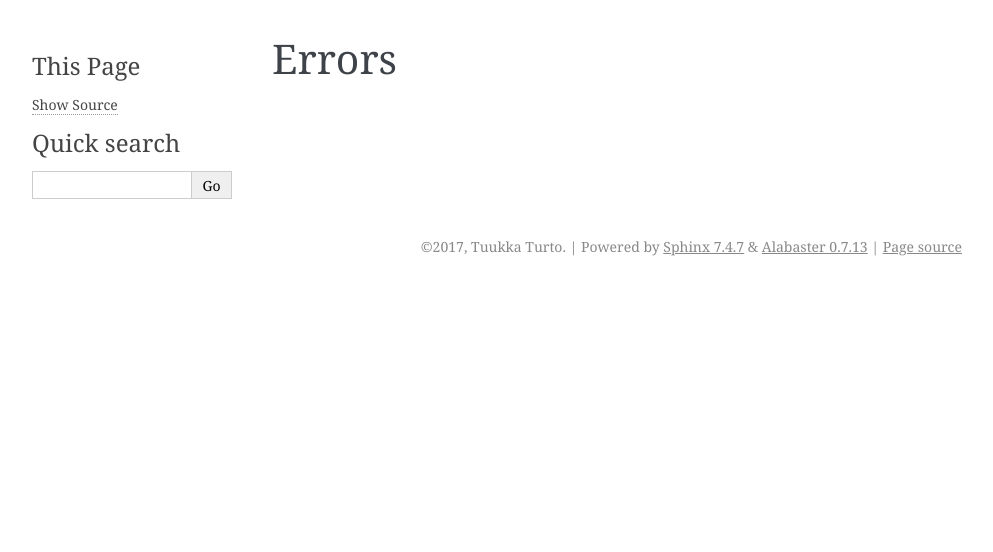
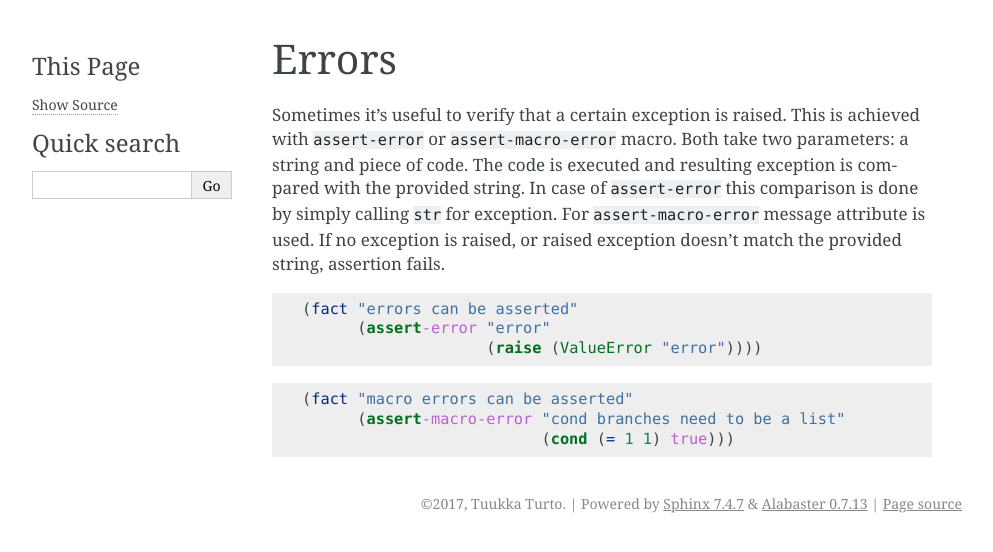
Before and after one commit to tuturto/archimedes, a Sphinx documentation site: the page built from doc/errors.rst, in a window 1280 px wide. Shown: the top 552 px of the page, without its empty margins (148-1141 px from the left). Built offline with Sphinx 7.4.7, drawn with Linux system fonts in a browser that asks for light colours.

Commit message:
add error docs

```diff
--- a/doc/errors.rst
+++ b/doc/errors.rst
@@ -1,2 +1,21 @@
 Errors
 ======
+Sometimes it's useful to verify that a certain exception is raised. This is
+achieved with ``assert-error`` or ``assert-macro-error`` macro. Both take two
+parameters: a string and piece of code. The code is executed and resulting
+exception is compared with the provided string. In case of ``assert-error``
+this comparison is done by simply calling ``str`` for exception. For
+``assert-macro-error`` message attribute is used. If no exception is raised,
+or raised exception doesn't match the provided string, assertion fails.
+
+.. code-block:: hy
+
+   (fact "errors can be asserted"
+         (assert-error "error"
+                       (raise (ValueError "error"))))
+
+.. code-block:: hy
+
+   (fact "macro errors can be asserted"
+         (assert-macro-error "cond branches need to be a list"
+                             (cond (= 1 1) true)))
```
